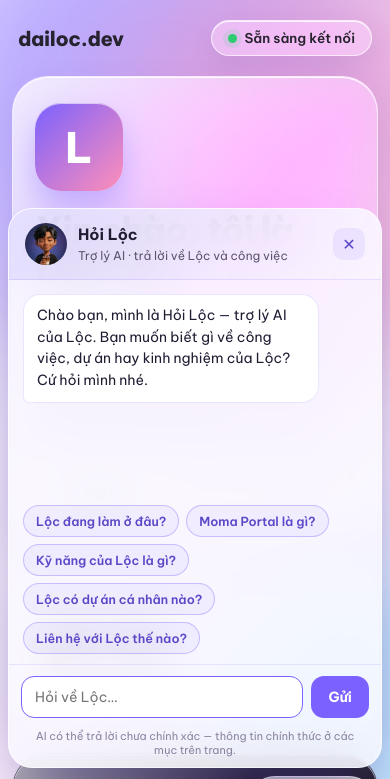
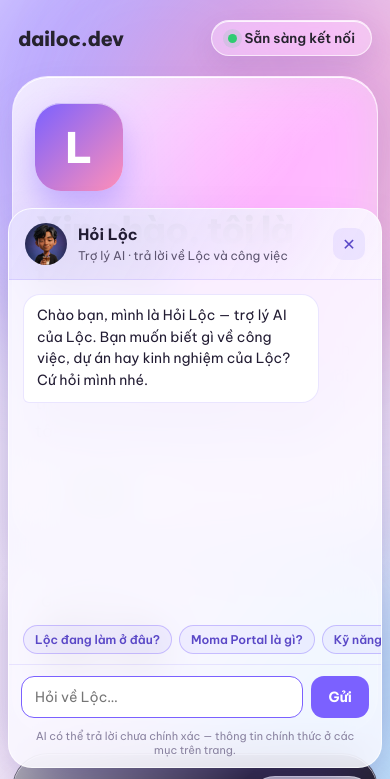
Before and after one commit to DLoc03/portfolio, a plain HTML site: page index.html in a window 390 px wide. Both pictures are taken after a click on the button "Hỏi Lộc". Shown: the top 779 px of the page. Drawn offline with Linux system fonts and the light colour scheme.

Commit message:
Chatbot: gợi ý thành 1 hàng trượt ngang + tự ẩn sau câu hỏi đầu, thanh cuộn mảnh kiểu mobile

```diff
--- a/assets/chat.css
+++ b/assets/chat.css
@@ -25,7 +25,11 @@
 .hl-head b{font-size:15.5px;display:block}
 .hl-head small{font-size:12px;color:#5d5570}
 .hl-close{border:none;background:rgba(123,97,255,.1);color:#5a48c7;width:32px;height:32px;border-radius:10px;font-size:16px;cursor:pointer;flex:none}
-.hl-body{flex:1;overflow-y:auto;padding:14px 14px 8px;display:flex;flex-direction:column;gap:9px}
+.hl-body{flex:1;overflow-y:auto;padding:14px 14px 8px;display:flex;flex-direction:column;gap:9px;scrollbar-width:thin;scrollbar-color:rgba(123,97,255,.35) transparent}
+.hl-body::-webkit-scrollbar{width:5px}
+.hl-body::-webkit-scrollbar-track{background:transparent}
+.hl-body::-webkit-scrollbar-thumb{background:rgba(123,97,255,.35);border-radius:99px}
+.hl-body::-webkit-scrollbar-thumb:hover{background:rgba(123,97,255,.55)}
 .hl-msg{max-width:86%;padding:10px 13px;border-radius:17px;font-size:14px;line-height:1.55;white-space:pre-wrap;word-break:break-word}
 .hl-msg.bot{align-self:flex-start;background:#fff;border:1px solid rgba(123,97,255,.16);border-bottom-left-radius:6px}
 .hl-msg.user{align-self:flex-end;background:#7B61FF;color:#fff;border-bottom-right-radius:6px}
@@ -35,9 +39,11 @@
 .hl-typing i{width:7px;height:7px;border-radius:50%;background:#7B61FF;opacity:.45;animation:hlBlink 1.1s infinite}
 .hl-typing i:nth-child(2){animation-delay:.18s}.hl-typing i:nth-child(3){animation-delay:.36s}
 @keyframes hlBlink{0%,80%,100%{opacity:.25;transform:translateY(0)}40%{opacity:.9;transform:translateY(-2px)}}
-.hl-chips{display:flex;flex-wrap:wrap;gap:7px;padding:4px 14px 10px}
-.hl-chip{border:1px solid rgba(123,97,255,.35);background:rgba(123,97,255,.07);color:#5a48c7;
-  padding:7px 12px;border-radius:999px;font-size:12.5px;font-weight:600;cursor:pointer;font-family:inherit}
+.hl-chips{display:flex;flex-wrap:nowrap;gap:7px;padding:4px 14px 10px;overflow-x:auto;scrollbar-width:none;-webkit-overflow-scrolling:touch}
+.hl-chips::-webkit-scrollbar{display:none}
+.hl-chips.hidden{display:none}
+.hl-chip{flex:none;border:1px solid rgba(123,97,255,.35);background:rgba(123,97,255,.07);color:#5a48c7;
+  padding:6px 11px;border-radius:999px;font-size:12px;font-weight:600;cursor:pointer;font-family:inherit;white-space:nowrap}
 .hl-chip:hover{background:rgba(123,97,255,.15)}
 .hl-form{display:flex;gap:8px;padding:11px 12px;border-top:1px solid rgba(123,97,255,.14)}
 .hl-form input{flex:1;border:1px solid rgba(123,97,255,.25);border-radius:13px;padding:11px 13px;font-size:14px;font-family:inherit;background:#fff;color:#221c33;outline:none;min-width:0}
--- a/assets/chat.js
+++ b/assets/chat.js
@@ -74,6 +74,7 @@
   function ask(q) {
     q = (q || '').trim();
     if (!q || busy) return;
+    chipsBox.classList.add('hidden');
     busy = true;
     sendBtn.disabled = true;
     addMsg('user', q);
--- a/index.html
+++ b/index.html
@@ -14,7 +14,7 @@
 <link href="https://fonts.googleapis.com/css2?family=Be+Vietnam+Pro:wght@400;500;600;700;800;900&display=swap" rel="stylesheet">
 <link rel="icon" type="image/svg+xml" href="assets/favicon.svg">
 <link rel="stylesheet" href="assets/style.css?v=4">
-<link rel="stylesheet" href="assets/chat.css?v=1">
+<link rel="stylesheet" href="assets/chat.css?v=2">
 </head>
 <body>
 
@@ -64,6 +64,6 @@
 </div>
 
 <script src="assets/app.js?v=4"></script>
-<script src="assets/chat.js?v=1"></script>
+<script src="assets/chat.js?v=2"></script>
 </body>
 </html>
```
